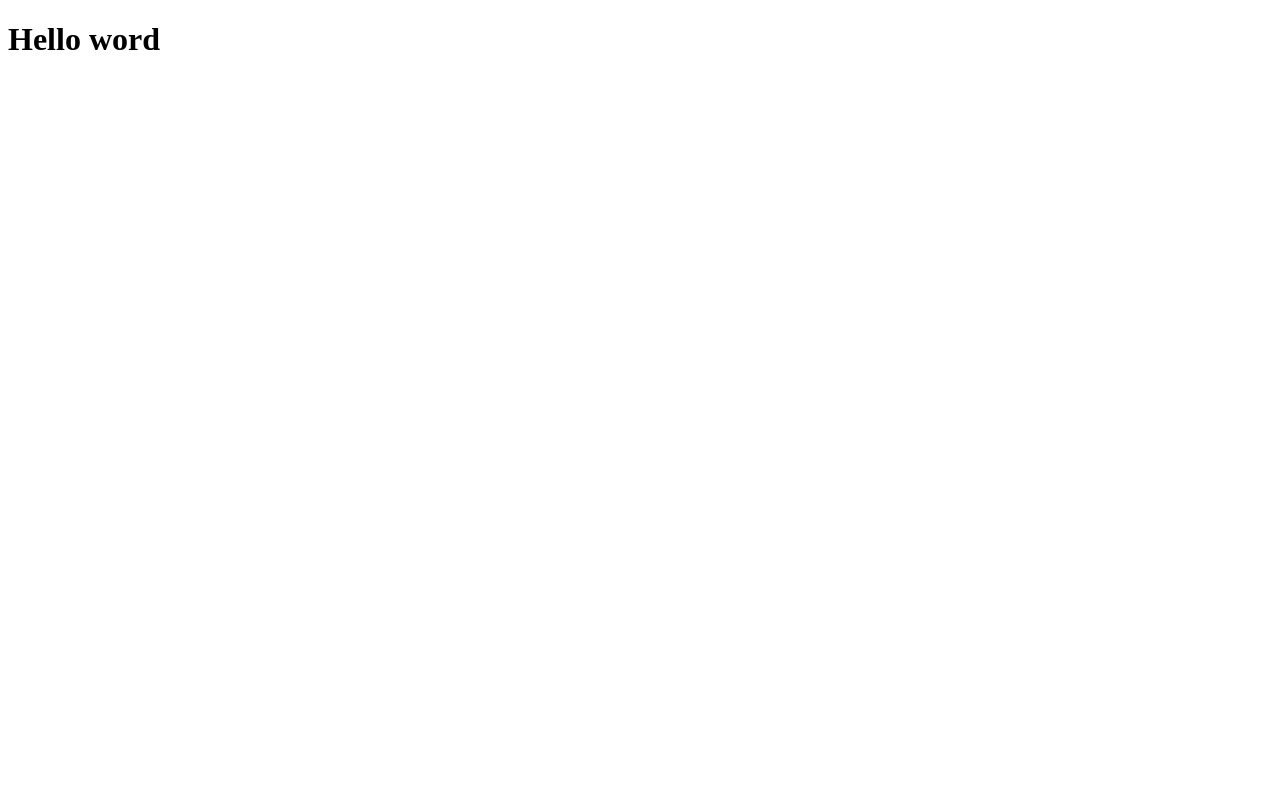
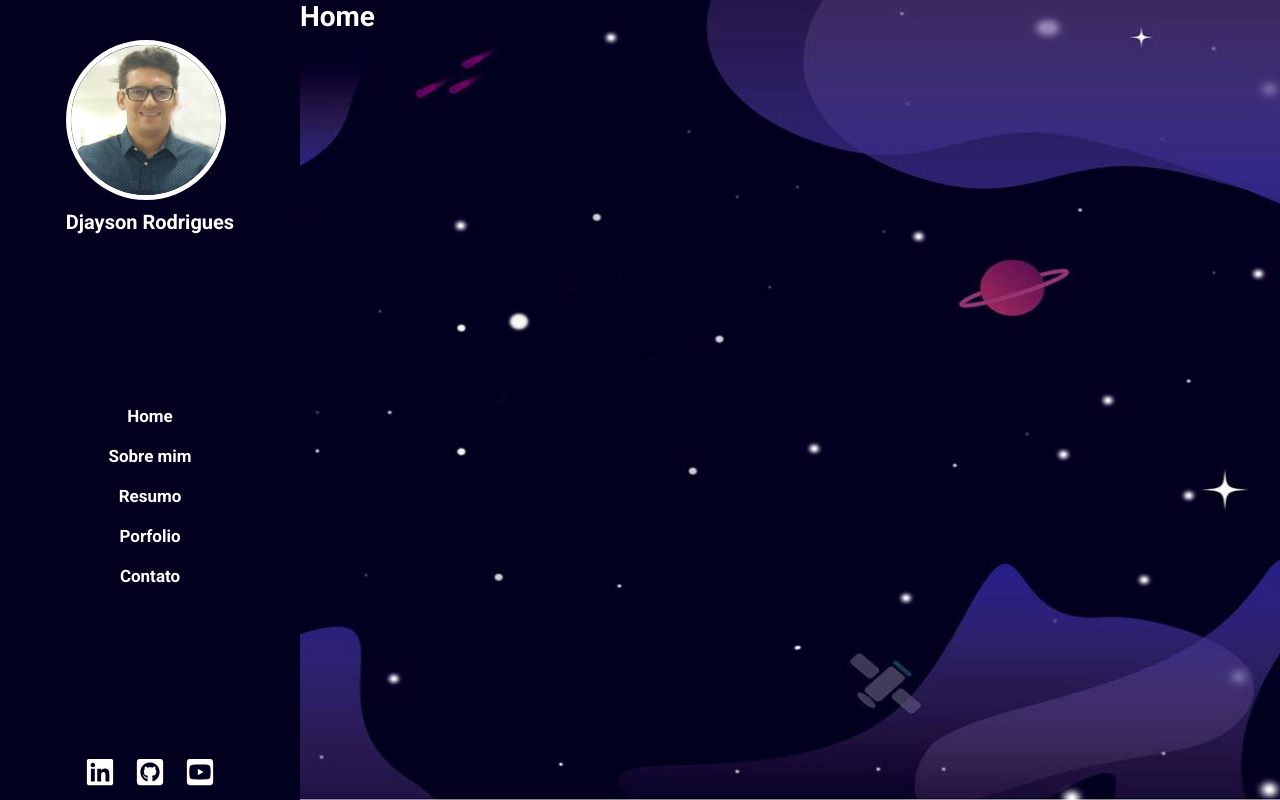
Before and after one commit to Djaysson/Portfolio, a React (Create React App) app: page / in a window 1280 px wide. Built offline with nearby package versions, Linux system fonts and the light colour scheme; the HTML template or start-up script is replaced by a standard one.

Commit message:
Creating the Project Header and Routes

```diff
--- a/public/index.html
+++ b/public/index.html
@@ -6,6 +6,7 @@
   <link rel="icon" href="%PUBLIC_URL%/logo.svg" />
   <meta name="viewport" content="width=device-width, initial-scale=1" />
   <meta name="description" content="Web site created using create-react-app" />
+  <link href="https://fonts.googleapis.com/css2?family=Roboto:wght@400;700&display=swap" rel="stylesheet">
 
   <title>
     Portfólio
--- a/src/App.js
+++ b/src/App.js
@@ -1,11 +1,18 @@
 import React from 'react';
+import { BrowserRouter } from 'react-router-dom';
 
+import Header from './components/header';
+import GlobalStyle from './styles/global';
+import Routes from './routes';
 
 function App() {
   return (
-    <div className="App">
-      <h1>Hello word</h1>
-    </div>
+    <BrowserRouter>
+      <Header />
+      <Routes />
+      <GlobalStyle />
+
+    </BrowserRouter>
   );
 }
 
--- /dev/null
+++ b/src/components/header/index.js
@@ -0,0 +1,50 @@
+import React from 'react';
+import { FaLinkedin, FaGithubSquare, FaYoutubeSquare } from 'react-icons/fa'
+import ImgPerfil from '../../assets/images/perfil.png';
+import { Container, Nav, Links, Footer } from './styles';
+
+
+function Header() {
+    return (
+        <Container>
+            <div>
+                <img src={ImgPerfil} alt="Imagem de perfil" />
+                <strong>Djayson Rodrigues</strong>
+            </div>
+            <Nav>
+                <ul>
+                    <li><Links to="/">Home</Links></li>
+                    <li><Links to="/sobre">Sobre mim</Links></li>
+                    <li><Links to="/resumo">Resumo</Links></li>
+                    <li><Links to="/portfolio">Porfolio</Links></li>
+                    <li><Links to="/contato">Contato</Links></li>
+                </ul>
+            </Nav>
+            <Footer>
+                <span>
+
+                    <a href="https://www.linkedin.com/in/djaysonrodrigues" target="_blank" rel="noopener noreferrer">
+                        <FaLinkedin size={30} color="#FFF" />
+                    </a>
+                </span>
+                <span>
+                    <a href="https://github.com/Djaysson" target="_blank" rel="noopener noreferrer">
+                        <FaGithubSquare size={30} color="#FFF" />
+
+                    </a>
+
+                </span>
+                <span>
+                    <a href="https://www.youtube.com/channel/UCAkanB0GDpy5UfRQnU2zbBg" target="_blank" rel="noopener noreferrer">
+                        <FaYoutubeSquare size={30} color="#FFF" />
+
+                    </a>
+
+                </span>
+
+            </Footer>
+        </Container>
+    );
+}
+
+export default Header;
--- /dev/null
+++ b/src/components/header/styles.js
@@ -0,0 +1,65 @@
+import { Link } from 'react-router-dom';
+import styled from 'styled-components';
+
+export const Container = styled.header`
+    min-width: 300px;
+    height: 100vh;
+    background-color: #01001F;
+    display: flex;
+    flex-direction: column;
+    align-items: center;
+    justify-content: space-between;
+
+  div{
+    display: flex;
+    flex-direction: column;
+  img{
+      width: 160px;
+      height: 160px;
+      margin-top: 40px;
+      border: 5px solid #fff;
+      border-radius: 100px;
+  }
+  strong{
+      margin-top: 10px;
+      font-size: 20px;
+  }
+}
+`;
+
+export const Nav = styled.nav`
+    display: flex;
+    flex-direction: column;
+    align-items: center;
+
+  ul{
+      list-style: none;
+      font-weight: bold;
+
+  }
+  li{
+     font-size: 17px;
+     padding: 10px;
+     text-align: center;
+  }
+
+`;
+export const Links = styled(Link)`
+   text-decoration:none;
+   color: #FFFFFF;
+   transition: opacity 0.2s;
+    &:hover{
+    opacity: 0.4;
+  }
+`;
+export const Footer = styled.footer`
+   padding-bottom: 10px;
+   color: #FFFFFF;
+   span{
+     padding: 10px;
+     transition: opacity 0.2s;
+    &:hover{
+    opacity: 0.4;
+  }
+   }
+`;
--- /dev/null
+++ b/src/pages/contato/index.js
@@ -0,0 +1,11 @@
+import React from 'react';
+
+// import { Container } from './styles';
+
+function Contato() {
+    return (
+        <h1>Contato</h1>
+    );
+}
+
+export default Contato;
--- /dev/null
+++ b/src/pages/home/index.js
@@ -0,0 +1,11 @@
+import React from 'react';
+
+// import { Container } from './styles';
+
+function Home() {
+    return (
+        <h1>Home</h1>
+    );
+}
+
+export default Home;
--- /dev/null
+++ b/src/pages/portfolio/index.js
@@ -0,0 +1,11 @@
+import React from 'react';
+
+// import { Container } from './styles';
+
+function Portfolio() {
+    return (
+        <h1>Portfolio</h1>
+    );
+}
+
+export default Portfolio;
--- /dev/null
+++ b/src/pages/resumo/index.js
@@ -0,0 +1,13 @@
+import React from 'react';
+
+// import { Container } from './styles';
+
+function Resumo() {
+    return (
+        <div>
+            <h1>Resumo</h1>
+        </div>
+    );
+}
+
+export default Resumo;
--- /dev/null
+++ b/src/pages/sobre/index.js
@@ -0,0 +1,11 @@
+import React from 'react';
+
+// import { Container } from './styles';
+
+function Sobre() {
+    return (
+        <h1>Sobre</h1>
+    );
+}
+
+export default Sobre;
--- /dev/null
+++ b/src/routes.js
@@ -0,0 +1,21 @@
+import React from 'react';
+import { Switch, Route } from 'react-router-dom';
+
+import Home from './pages/home/index';
+import Sobre from './pages/sobre/index';
+import Resumo from './pages/resumo/index';
+import Portfolio from './pages/portfolio/index';
+import Contato from './pages/contato/index';
+
+
+export default function Routes() {
+    return (
+        <Switch>
+            <Route path="/" exact component={Home} />
+            <Route path="/sobre" component={Sobre} />
+            <Route path="/resumo" component={Resumo} />
+            <Route path="/portfolio" component={Portfolio} />
+            <Route path="/contato" component={Contato} />
+        </Switch>
+    );
+}
--- /dev/null
+++ b/src/styles/global.js
@@ -0,0 +1,35 @@
+import { createGlobalStyle } from 'styled-components';
+
+import background from '../assets/images/background.jpg';
+
+
+
+export default createGlobalStyle`
+  *{
+      margin: 0;
+      padding: 0;
+      outline: 0;
+      box-sizing: border-box;
+  }
+  body{
+      background: #01001F url(${background}) no-repeat  ;
+      background-size:100vw 100vh;
+      -webkit-font-smoothing: antialiased;
+  }
+  body,input, button{
+      font: 14px Roboto,sans-serif;
+      color: #FFF;
+  }
+  #root {
+      width: 100vw;
+      height: 100vh;
+      display: flex;
+      flex-direction: row;
+
+  }
+  button{
+      cursor: pointer;
+  }
+
+
+`;
```
Also changed, not shown: src/assets/images/background.jpg (renamed from src/image/background.jpg), src/assets/images/perfil.png (renamed from src/image/foto1.png).
